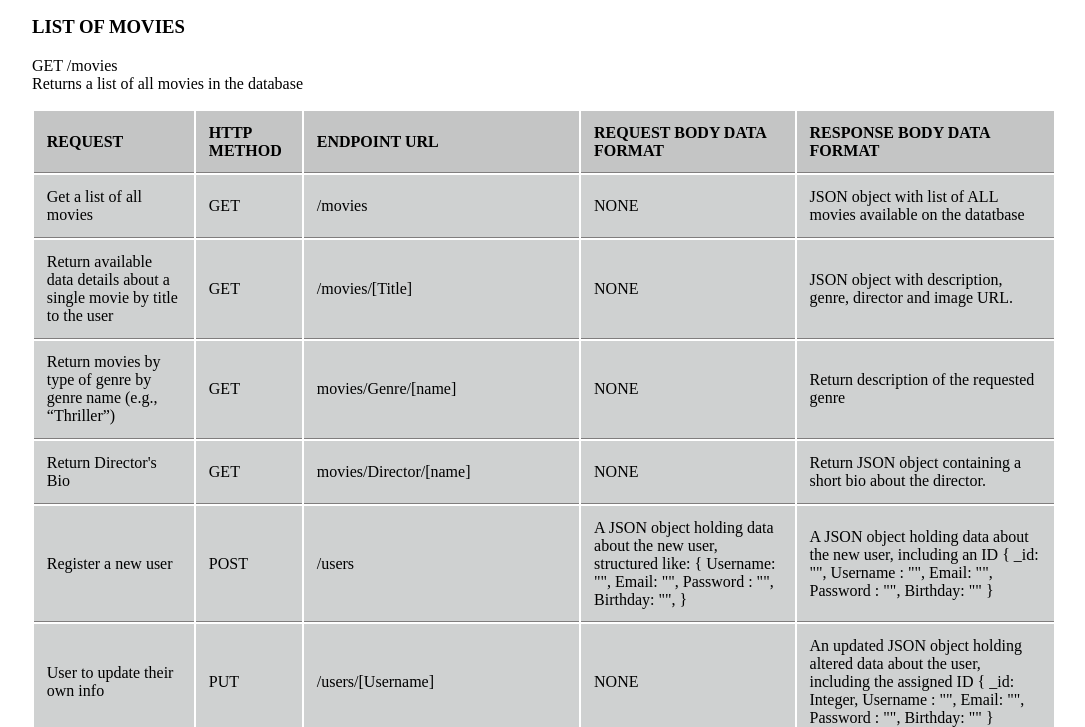
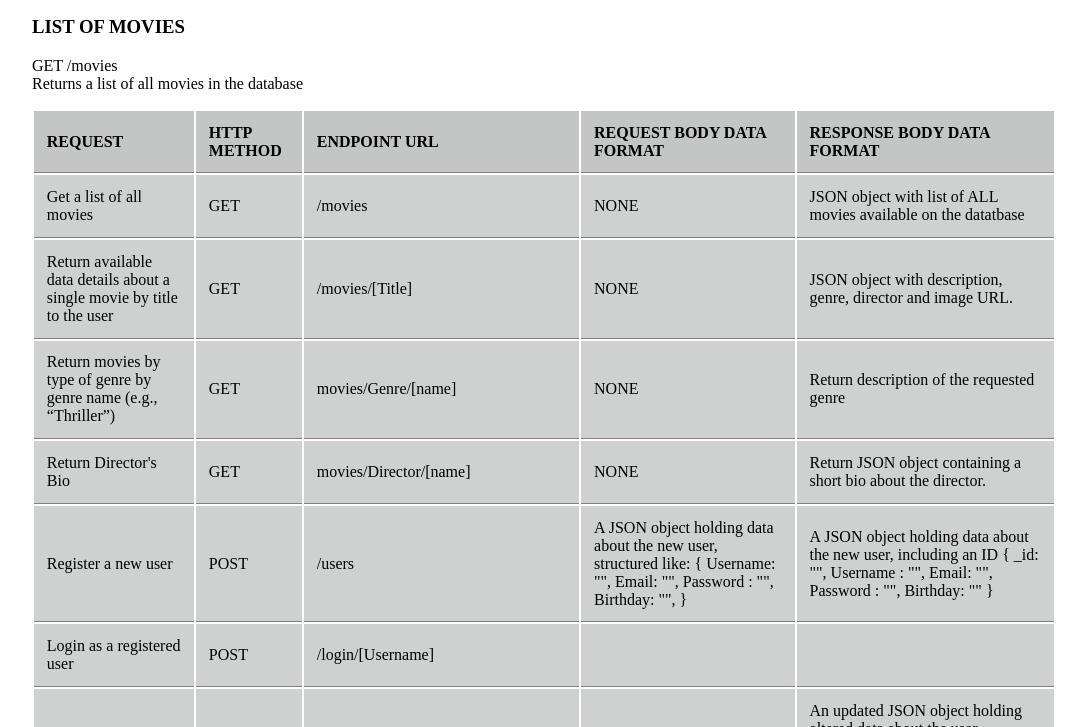
Before and after one commit to KlausWehner/03movie_api, a website: page public/documentation.html in a window 1280 px wide. Shown: the part 225-952 px from the top of the page, without its empty margins (96-1181 px from the left). Drawn offline with Linux system fonts and the light colour scheme.

Commit message:
added login endpoint to documentation

```diff
--- a/models.js
+++ b/models.js
@@ -1,5 +1,5 @@
 const mongoose = require('mongoose');
-const bcrypt = require('bcrypt');
+const bcrypt = require('bcrypt'); //hashing the password
 
 let movieSchema = mongoose.Schema ({
     Title: {type: String, required: true},
--- a/public/documentation.html
+++ b/public/documentation.html
@@ -108,6 +108,16 @@
                   }</td>
             </tr>
 
+
+            <tr>
+              <td>Login as a registered user</td>
+              <td>POST</td>
+              <td>/login/[Username]</td>
+              <td></td>
+              <td></td>
+            </tr>
+
+
             <tr>
               <td>User to update their own info</td>
               <td>PUT</td>
```
